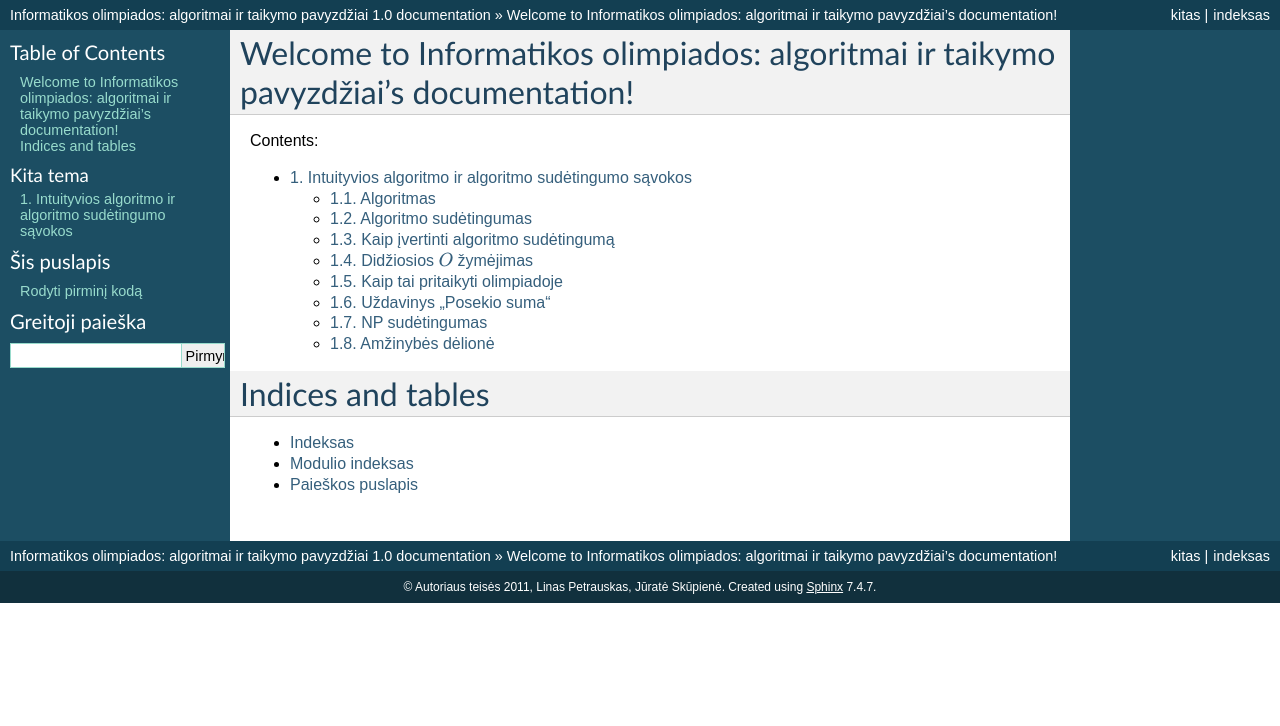
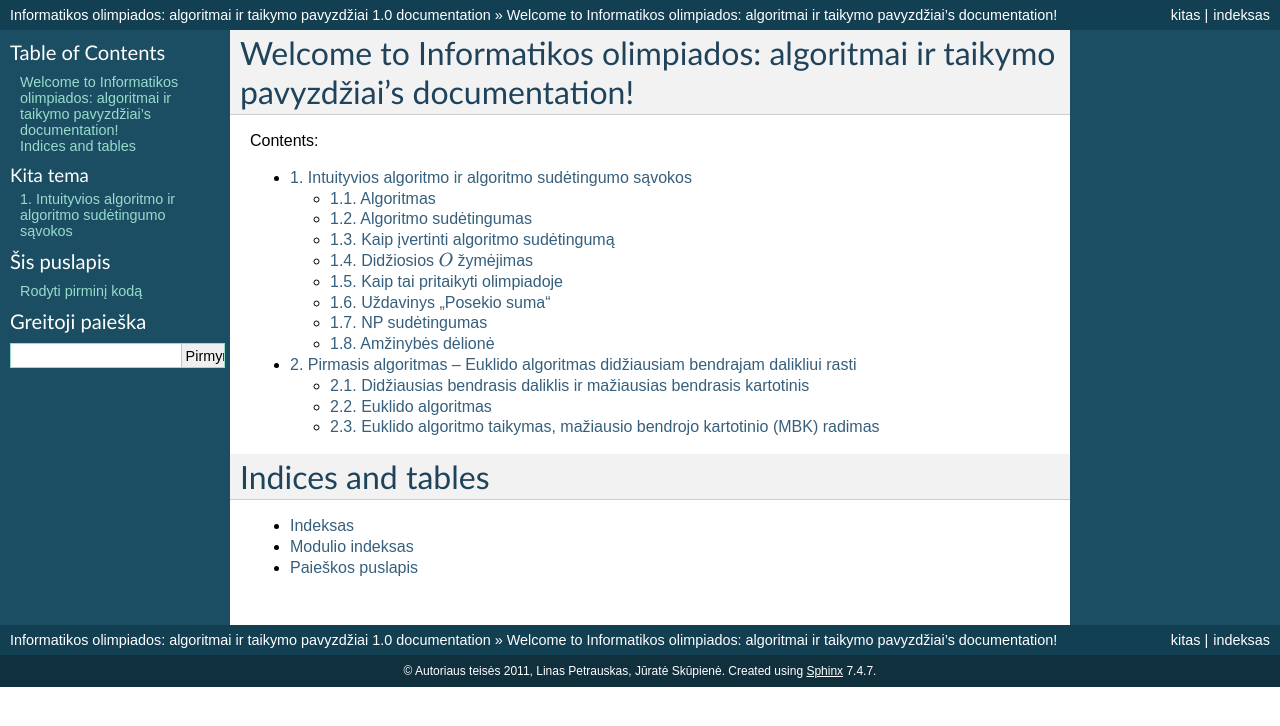
Before and after one commit to linasp/leidinys-9-10-kl, a Sphinx documentation site: the page built from source/turinys.rst, in a window 1280 px wide. Shown: the top 726 px of the page. Built offline with Sphinx 7.4.7, drawn with Linux system fonts in a browser that asks for light colours; formulas are drawn with MathJax 3; part of the change alters nothing that is shown.

```diff
--- /dev/null
+++ b/source/euklido.rst
@@ -0,0 +1,148 @@
+Pirmasis algoritmas -- Euklido algoritmas didžiausiam bendrajam dalikliui rasti
+===============================================================================
+
+    Kartą mokinys, išmokęs savo pirmąją geometrijos teoremą, paklausė Euklido: „Kokia man nauda, kad šitai išmoksiu?“. Euklidas pakvietė savo vergą ir tarė: „Duok šiam žmogui drachmą, nes jis turi turėti naudos iš to, ką išmoksta.“
+
+    -- J. Stobijus (Joannes Stobaeus), V a. pr. Kr.
+
+Šiame skyrelyje susipažinsime su seniausiu netrivialiu algoritmu, išlikusiu iki šių dienų. Tai algoritmas didžiausiam bendrajam dalikliui rasti. Nėra žinoma, kas šį algoritmą sugalvojo (ir ar tai buvo vienas žmogus). Dar prieš Euklidui (graikų k. Eukleidhx, *Eukleides*) aprašant šį algoritmą, jį savo veikale cituoja Aristotelis. Euklidas algoritmą kruopščiai aprašė garsiajame veikale *„Pradmenys“* (apie 300 m. pr. Kr.), todėl algoritmui ir prigijo Euklido vardas.
+
+
+
+Didžiausias bendrasis daliklis ir mažiausias bendrasis kartotinis
+-----------------------------------------------------------------
+
+Prisiminkime *didžiausio bendrojo daliklio* (DBD) ir *mažiausio bendrojo kartotinio* (MBK) sąvokas.
+
+Sakome, kad skaičius :math:`a` dalija skaičių :math:`b`, jei egzistuoja toks sveikasis skaičius :math:`k`, kad :math:`b = ka` (žymima :math:`a|b`).
+
+Pavyzdžiui, :math:`5|30`, nes :math:`30 = 6 \cdot 5`. Skaičius 1 dalija visus skaičius (:math:`1|a`, visiems sveikiesiems :math:`a`), o skaičių 0 dalija visi skaičiai, išskyrus patį 0 (:math:`a|0`, visiems sveikiesiems :math:`a`, :math:`a \neq 0`).
+
+Dviejų neneigiamų skaičių :math:`a` ir :math:`b` didžiausiu bendruoju dalikliu (DBD) vadinamas didžiausias skaičius, dalijantis :math:`a` ir :math:`b`. Pavyzdžiui, :math:`DBD(12, 8) = 4`, :math:`DBD(3, 6) = 3`, :math:`DBD(7, 9) = 1`.
+
+Neneigiamų skaičių :math:`a` ir :math:`b` mažiausiu bendruoju kartotiniu (MBK) vadinamas mažiausias teigiamas skaičius, kurį dalija :math:`a` ir :math:`b`. Pavyzdžiui, :math:`MBK(12, 8) = 24`, :math:`MBK(3, 6) = 6`, :math:`MBK(7, 9) = 63`.
+
+Natūralus būdas rasti :math:`DBD(a, b)` -- išskaidyti skaičius :math:`a` ir :math:`b` pirminiais daugikliais ir išrinkti visus bendruosius šių skaičių pirminius daugiklius. Pavyzdžiui, :math:`12 = 2 \cdot 2 \cdot 3`, :math:`8 = 2 \cdot 2 \cdot 2`, bendrieji daugikliai yra :math:`2 \cdot 2`, taigi :math:`DBD(12, 8) = 4`. Šiuo būdu tarsi konstruojame DBD, stengdamiesi jį padaryti kuo didesnį (rinkdami kuo daugiau skaičiaus a pirminių daugiklių), tačiau žiūrėdami, kad DBD dalytų ir skaičių :math:`b`.
+
+:math:`MBK(a, b)` taip pat galime rasti išskaidę skaičius :math:`a` ir :math:`b` į pirminius daugiklius. Kadangi :math:`a|MBK(a, b)`, tai MBK turi priklausyti visi a pirminiai daugikliai. Tačiau ir :math:`b|MBK(a, b)`, todėl pridedame skaičiaus :math:`b` pirminius daugiklius, kurių trūksta (būtent,  daugiklius, kurie nėra bendrieji skaičiams :math:`a` ir :math:`b`). Pavyzdžiui, :math:`MBK(12, 8) = 2 \cdot 2 \cdot 3 \cdot 2 = 24`.
+
+Šie DBD ir MBK konstravimo būdai paaiškina ir šiuos skaičius siejančią lygybę: :math:`DBD(a, b) \cdot MBK(a, b) = a \cdot b`.
+
+
+Euklido algoritmas
+------------------
+
+    *An algorithm must be seen to be believed.*
+
+    Algoritmą reikia pamatyti, kad juo patikėtum.
+
+    -- Donaldas Knutas (Donald Knuth)
+
+Tarkime, reikia rasti skaičių a ir b didžiausiąjį bendrą daliklį. Atliekame tokius veiksmus:
+
+* jei :math:`b = 0`, tai :math:`DBD(a, b)` lygus :math:`a`, priešingu atveju :math:`a_2 = b`, :math:`b_2 = a mod b` (lygus liekanai, gautai padalijus :math:`a` iš :math:`b`)
+* jei :math:`b_2 = 0`, tai :math:`DBD(a, b)` lygus :math:`a_2`, priešingu atveju :math:`a_3 = b_2`,:math:`b_3 = a_2 mod b_2`
+* ...
+* jei :math:`b_k = 0`, tai :math:`DBD(a, b)` lygus :math:`a \cdot k`, priešingu atveju :math:`a \cdot k + 1 = b \cdot k`, :math:`b \cdot k + 1 = a \cdot k \mod b \cdot k`.
+
+Kadangi dalydami iš skaičiaus :math:`n` galime gauti liekaną nuo 0 iki :math:`n - 1`, tai :math:`b > b_2 > \ldots > b_k > \ldots > b_n = 0`, ir algoritmas atliks baigtinį skaičių veiksmų (anksčiau ar vėliau :math:`b_i` taps lygus 0, tad algoritmas baigs darbą).
+
+Raskime skaičių :math:`a = 12` ir :math:`b = 8` DBD naudodamiesi Euklido algoritmu:
+
+* :math:`b > 0`, taigi skaičiuojame :math:`a_2 = b = 8`, :math:`b_2 = a \mod b = 12 \mod 8 = 4`.
+* :math:`b_2 > 0`, taigi skaičiuojame :math:`a_3 = b_2 = 4`, :math:`b_3 = a_2 mod b_2 = 8 mod 4 = 0`.
+* :math:`b_3 = 0`, taigi :math:`DBD(a, b) = a_3 = 4`.
+
+Gavome :math:`DBD(12, 8) = 4`. Užrašysime Euklido algoritmą Paskalio kalba:
+
+.. code-block:: pascal
+
+    function DBD(a, b : longint) : longint;
+    var c : longint;
+    begin
+        while b > 0 do begin
+            c := a;
+            a := b;
+            b := c mod b;
+        end;
+        DBD := a;
+    end;
+
+Jei reikia rasti dviejų skaičių DBD, tačiau nežinome, ar jie teigiami, funkciją iškviečiame perduodami skaičių modulius: ``DBD(abs(a), abs(b))``.
+
+.. todo:: perrašyti lygybę žemiau.
+
+Euklido algoritmas yra teisingas, nes remiasi sąryšiu: :math:`DBD(a, b) = DBD(b, a \mod b)`. Šio sąryšio teisingumu nesunku įsitikinti pasinaudojus lygybe: :math:`a = (a div b) · b + a mod b`.
+
+Du skaičiai turi vieną ir tik vieną didžiausiąjį bendrą daliklį. Tarkime, :math:`DBD (a, b) = d`. Daliklis :math:`d` dalija skaičių :math:`a` ir taip pat dalija jo dalį :math:`(a div b) · b`, todėl turi dalyti ir likusią skaičiaus :math:`a` dalį – :math:`a \mod b`. Taigi skaičių :math:`a` ir :math:`b` didžiausias bendrasis daliklis yra ir (mažesnių) skaičių poros :math:`b` ir :math:`a \mod b` didžiausias bendrasis daliklis, t. y. :math:`DBD(a, b) = d = DBD(b, a \mod b)`.
+
+.. todo:: pasitikslinti pastraipą žemiau.
+
+Pamėginkime įvertinti Euklido algoritmo sudėtingumą. Pasiremsime nelygybe :math:`n \mod m < \frac{n}{2}`, kur :math:`n` ir :math:`m` -- sveikieji neneigiami skaičiai ir :math:`n \ge m`.
+Nelygybė teisinga, nes:
+
+* jei :math:`m \le frac{n}{2}`, tuomet :math:`n mod m < m \le n/2`;
+* jei :math:`m > frac{n}{2}`, tuomet :math:`n div m = 1`; tada lygybę :math:`n = (n div m) m + n mod m` perrašome: :math:`n = m + n mod m`; gauname :math:`n mod m = n – m < n – n/2 = n/2`.
+
+Tarkime, kad :math:`a > b` (jei taip nėra, tai atliekant ciklą pirmąjį kartą, šie skaičiai bus sukeisti vietomis). Ciklo viduje atliekamas operacijas galime laikyti elementariomis, tad Euklido algoritmo sudėtingumas tiesiog proporcingas tam, kiek kartų bus atliekamas ciklas while.
+
+.. todo:: pasitikslinti latex logaritmų ir mod sintaksę.
+
+Panagrinėkime, kaip keičiasi kintamųjų :math:`a` ir :math:`b` reikšmės vykdant while ciklą. Sakykime, pradinės šių kintamųjų reikšmės yra :math:`a_0` ir :math:`b_0`. Po pirmos ciklo iteracijos :math:`a_1 = b_0`, o :math:`b_1 = a_0 \mod b_0 < frac{a_0}{2}`. Po antros iteracijos :math:`a_2 = b_1 < frac{a_0}{2}`, o :math:`b_2 = a_1 \mod b_1 < a_2`. Gavome, kad atlikus dvi ciklo iteracijas, pirmojo kintamojo reikšmė sumažėja daugiau negu dvigubai ir dar vis galioja :math:`a \ge b`. Po keturių iteracijų pirmojo kintamojo reikšmė bus daugiau nei keturis kartus mažesnė už pradinę ir t. t. Taigi matyti, kad ciklas bus vykdomas ne daugiau kaip :math:`2 \cdot \log a` kartų. Dabar jau nesunku įvertinti, kad Euklido algoritmo sudėtingumas yra :math:`O(\log a)`.
+
+Kadangi Euklido algoritmas apibrėžiamas rekurentiniais sąryšiais:
+* :math:`DBD(a, b) = a`, jei :math:`b = 0`
+* :math:`DBD(a, b) = DBD(b, a \mod b)`, jei :math:`b > 0`
+tai Euklido algoritmą nesunku užrašyti rekursyvia [#rekursyvia]_ funkcija:
+
+.. code-block:: pascal
+
+    function DBD(a, b : longint) : longint;
+    begin
+        if b = 0 then
+            DBD := a
+        else
+            DBD := DBD(b, a mod b);
+    end;
+
+Pastebėkime, kad jei :math:`a < b`, algoritmas pirmu žingsniu šiuos skaičius sukeičia vietomis, pavyzdžiui, :math:`DBD(24, 54) = DBD(54, 24) = DBD(24, 6) = DBD(6, 0) = 6`.
+
+Beje, pats Euklidas šį algoritmą aprašė kiek kitaip. Mat graikų matematikai nelaikė, kad vienetas dalija kitą teigiamą skaičių. Buvo galimi trys variantai: arba du teigiami sveikieji skaičiai yra abu lygūs vienetui, arba tarpusavyje pirminiai, arba turi bendrą didžiausią daliklį. Vienetas netgi nebuvo laikomas skaičiumi, o nulis apskritai neegzistavo.
+
+
+Euklido algoritmo taikymas, mažiausio bendrojo kartotinio (MBK) radimas
+-----------------------------------------------------------------------
+
+Didžiausiojo bendrojo daliklio gali prireikti sprendžiant įvairius skaičiavimo uždavinius. Vienas iš pavyzdžių -- prastinant trupmenas, skaitiklį ir vardiklį reikia padalyti iš didžiausio jų bendrojo daliklio.
+
+Euklido algoritmas leidžia efektyviai apskaičiuoti ir mažiausią bendrąjį kartotinį:
+
+.. todo:: sutvarkyti išnašą.
+.. todo:: dalyba prieš daugybą (paaiškinti?).
+
+.. code-block:: pascal
+
+    function MBK(a, b : longint) : longint;
+    begin
+        MBK := a * b div DBD(a, b);
+    end;
+
+Naudodamiesi Euklido algoritmu galime rasti ne tik dviejų, bet ir keleto skaičių DBD bei MBK. Kadangi :math:`DBD(a, b, c) = DBD(DBD(a, b), c)`, ir :math:`MBK(a, b, c) = MBK(MBK(a, b), c)`. Šias lygybes suprasti ir įrodyti nesunku įsivaizduojant, kaip konstruotume DBD ir MBK iš skaičių :math:`a`, :math:`b` ir :math:`c` pirminių daugiklių.
+
+Tarkime, masyve :math:`m` yra :math:`k` sveikųjų skaičių. Pateiksime fragmentą, randantį visų :math:`k` skaičių DBD ir MBK:
+
+.. code-block:: pascal
+
+    visuDBD := 0; { po pirmo žingsnio taps lygiu m[1] }
+    for i := 1 to k do
+        visuDBD := DBD(abs(m[i]), visuDBD);
+    visuMBK := 1; { po pirmo žingsnio taps lygiu m[1] }
+    for i := 1 to k do
+        visuMBK := MBK(abs(m[i]), visuMBK);
+
+
+.. todo:: pataisyti nuorodas į skyrius žemiau.
+
+.. rubric:: Išnašos
+
+.. [#rekursyvia] Su rekursija išsamiai susipažinsime 4 skyriuje.
--- a/source/turinys.rst
+++ b/source/turinys.rst
@@ -13,6 +13,7 @@ Contents:
    :numbered:
 
    algoritmas
+   euklido
 
 
 
```
